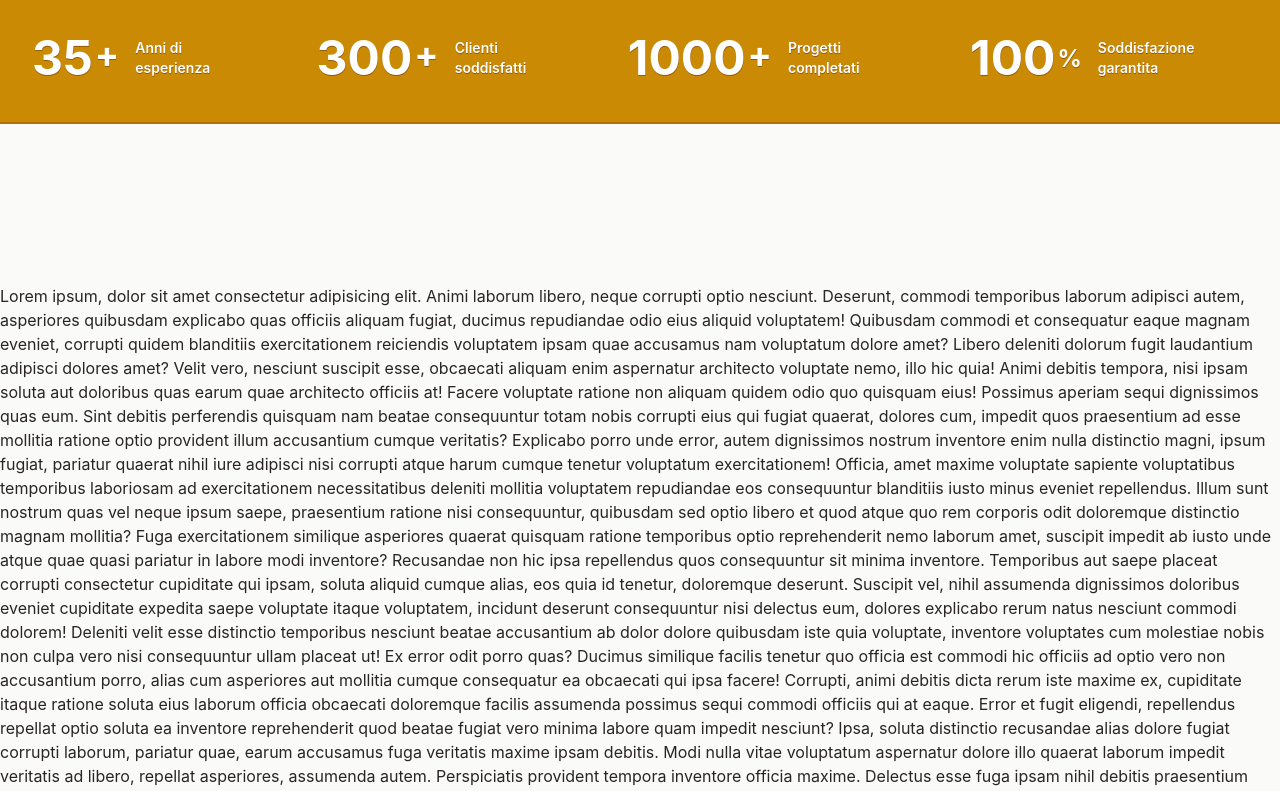
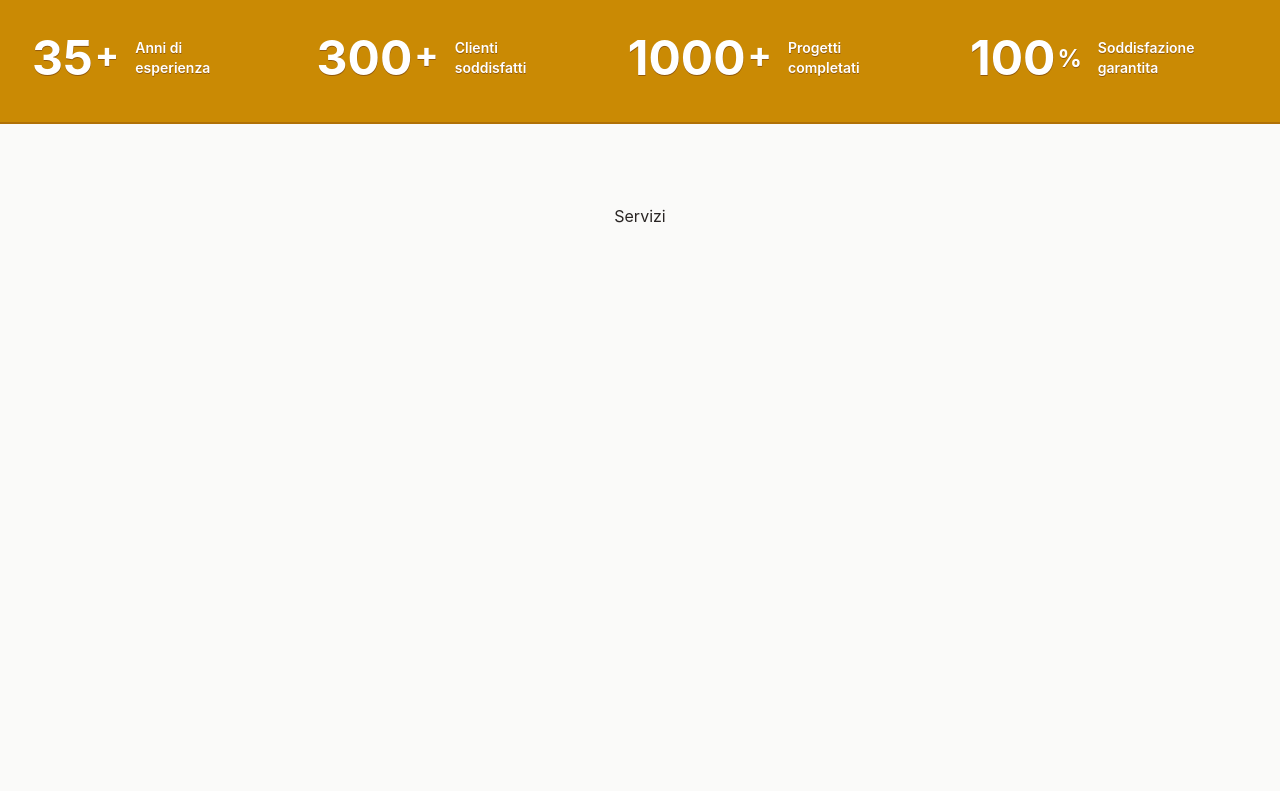
Before and after one commit to emanuelefavero/edil-2-esse, a Next.js app: page / in a window 1280 px wide. Shown: the part 680-1471 px from the top of the page. After the commit the page ends 988 px from the top, so only its background shows below. Built offline with nearby package versions, Linux system fonts and the light colour scheme.

Commit message:
add services section component

```diff
--- a/app/page.tsx
+++ b/app/page.tsx
@@ -1,131 +1,13 @@
 import Banner from '@/components/Banner'
 import HeroSection from '@/components/HeroSection'
+import ServicesSection from '@/components/ServicesSection'
 
 export default function Home() {
   return (
     <>
       <HeroSection />
-
       <Banner />
-      <section className='flex flex-col justify-center items-center py-40'>
-        <p className='w-full flex justify-center items-center max-w-screen-2xl'>
-          Lorem ipsum, dolor sit amet consectetur adipisicing elit. Animi
-          laborum libero, neque corrupti optio nesciunt. Deserunt, commodi
-          temporibus laborum adipisci autem, asperiores quibusdam explicabo quas
-          officiis aliquam fugiat, ducimus repudiandae odio eius aliquid
-          voluptatem! Quibusdam commodi et consequatur eaque magnam eveniet,
-          corrupti quidem blanditiis exercitationem reiciendis voluptatem ipsam
-          quae accusamus nam voluptatum dolore amet? Libero deleniti dolorum
-          fugit laudantium adipisci dolores amet? Velit vero, nesciunt suscipit
-          esse, obcaecati aliquam enim aspernatur architecto voluptate nemo,
-          illo hic quia! Animi debitis tempora, nisi ipsam soluta aut doloribus
-          quas earum quae architecto officiis at! Facere voluptate ratione non
-          aliquam quidem odio quo quisquam eius! Possimus aperiam sequi
-          dignissimos quas eum. Sint debitis perferendis quisquam nam beatae
-          consequuntur totam nobis corrupti eius qui fugiat quaerat, dolores
-          cum, impedit quos praesentium ad esse mollitia ratione optio provident
-          illum accusantium cumque veritatis? Explicabo porro unde error, autem
-          dignissimos nostrum inventore enim nulla distinctio magni, ipsum
-          fugiat, pariatur quaerat nihil iure adipisci nisi corrupti atque harum
-          cumque tenetur voluptatum exercitationem! Officia, amet maxime
-          voluptate sapiente voluptatibus temporibus laboriosam ad
-          exercitationem necessitatibus deleniti mollitia voluptatem repudiandae
-          eos consequuntur blanditiis iusto minus eveniet repellendus. Illum
-          sunt nostrum quas vel neque ipsum saepe, praesentium ratione nisi
-          consequuntur, quibusdam sed optio libero et quod atque quo rem
-          corporis odit doloremque distinctio magnam mollitia? Fuga
-          exercitationem similique asperiores quaerat quisquam ratione
-          temporibus optio reprehenderit nemo laborum amet, suscipit impedit ab
-          iusto unde atque quae quasi pariatur in labore modi inventore?
-          Recusandae non hic ipsa repellendus quos consequuntur sit minima
-          inventore. Temporibus aut saepe placeat corrupti consectetur
-          cupiditate qui ipsam, soluta aliquid cumque alias, eos quia id
-          tenetur, doloremque deserunt. Suscipit vel, nihil assumenda
-          dignissimos doloribus eveniet cupiditate expedita saepe voluptate
-          itaque voluptatem, incidunt deserunt consequuntur nisi delectus eum,
-          dolores explicabo rerum natus nesciunt commodi dolorem! Deleniti velit
-          esse distinctio temporibus nesciunt beatae accusantium ab dolor dolore
-          quibusdam iste quia voluptate, inventore voluptates cum molestiae
-          nobis non culpa vero nisi consequuntur ullam placeat ut! Ex error odit
-          porro quas? Ducimus similique facilis tenetur quo officia est commodi
-          hic officiis ad optio vero non accusantium porro, alias cum asperiores
-          aut mollitia cumque consequatur ea obcaecati qui ipsa facere!
-          Corrupti, animi debitis dicta rerum iste maxime ex, cupiditate itaque
-          ratione soluta eius laborum officia obcaecati doloremque facilis
-          assumenda possimus sequi commodi officiis qui at eaque. Error et fugit
-          eligendi, repellendus repellat optio soluta ea inventore reprehenderit
-          quod beatae fugiat vero minima labore quam impedit nesciunt? Ipsa,
-          soluta distinctio recusandae alias dolore fugiat corrupti laborum,
-          pariatur quae, earum accusamus fuga veritatis maxime ipsam debitis.
-          Modi nulla vitae voluptatum aspernatur dolore illo quaerat laborum
-          impedit veritatis ad libero, repellat asperiores, assumenda autem.
-          Perspiciatis provident tempora inventore officia maxime. Delectus esse
-          fuga ipsam nihil debitis praesentium nesciunt sint itaque architecto
-          voluptatem, non suscipit explicabo eveniet pariatur corporis animi
-          nisi eum ad distinctio! Quis modi reprehenderit laudantium officiis
-          recusandae totam? Est illum quidem cum reprehenderit officia debitis,
-          maiores autem fuga quibusdam, provident aliquid, dolorum velit modi.
-          Fugit nam hic blanditiis sapiente ipsam vel, reiciendis ratione
-          dolorum iste quos nihil optio rerum. Repudiandae, temporibus sequi.
-          Maxime dolore illum vel eum deleniti praesentium officiis nobis sunt
-          ea dignissimos quas harum aliquid blanditiis consequatur ad laborum,
-          quisquam dolores natus dolorum exercitationem animi commodi? Iste nisi
-          dignissimos animi facilis. Tenetur, dolorem corrupti. Corrupti
-          inventore odio nostrum sed eaque mollitia dicta impedit, omnis quos!
-          Nisi consequuntur aspernatur blanditiis nesciunt, dolorum cum quos qui
-          earum nulla, ipsam alias voluptate nostrum assumenda vitae distinctio
-          sequi ex minima saepe quod accusamus accusantium eaque nobis.
-          Dignissimos exercitationem facere iusto tempore, minima blanditiis
-          quia deleniti quo modi ratione maiores reiciendis sapiente omnis
-          voluptate atque repellendus, placeat ab distinctio illum autem itaque
-          cumque! Suscipit iusto iste voluptatem omnis nulla odit nemo nobis
-          debitis, eum officiis unde praesentium quod reiciendis illum accusamus
-          ab ratione blanditiis natus laboriosam veritatis commodi fugiat magni!
-          At asperiores esse minima laborum iusto, obcaecati doloribus numquam
-          autem soluta, earum corporis, fugit veritatis ratione possimus sequi
-          quis nisi. Error debitis dignissimos numquam consequuntur ullam, non
-          id, dolor, blanditiis ad temporibus autem alias quaerat enim quasi.
-          Voluptatibus necessitatibus blanditiis ducimus asperiores in facilis
-          aut ut sit quae debitis, explicabo dolore iure error amet nulla
-          laudantium unde? Ipsum deleniti dolor dignissimos nisi repellat
-          mollitia labore culpa ab ducimus odio! Corporis amet cumque
-          consequuntur possimus vel totam eligendi assumenda! Porro, labore?
-          Modi tenetur, est et, voluptatum voluptate eos iusto nemo dolore id
-          error ratione maxime expedita non perferendis omnis soluta
-          reprehenderit sint quas illum rerum explicabo minus unde! Pariatur cum
-          officiis cumque asperiores, dolorum fugiat tempora ipsam et iure
-          laudantium deserunt! Aliquam iure, corporis ratione aspernatur enim
-          magnam aliquid pariatur voluptatem rem ipsa similique quis nulla velit
-          rerum hic eius dolorum recusandae provident illum necessitatibus
-          distinctio et deserunt? Rerum fuga commodi ducimus sapiente hic
-          recusandae corrupti error, labore, molestias, ab nihil numquam
-          dignissimos minima ratione fugiat accusantium iste rem excepturi?
-          Saepe necessitatibus est inventore cumque rem aut voluptate natus
-          totam. Sapiente corporis consequatur ex aut eaque odio, temporibus
-          nostrum molestias, veniam enim libero distinctio, incidunt vel
-          dolorum. Suscipit tenetur laborum accusantium officiis perferendis
-          maiores aliquid ut repudiandae voluptatibus voluptas veniam earum
-          commodi placeat quo minus, rem unde quidem soluta. Labore assumenda
-          consequatur quo deserunt, libero a veritatis cum possimus rerum
-          reiciendis nisi inventore beatae quaerat, temporibus recusandae hic,
-          molestiae ipsum alias tempore dolorum quidem sint similique impedit.
-          Omnis atque temporibus mollitia quaerat ipsam, quia porro praesentium,
-          consequatur veritatis numquam beatae dolor adipisci veniam
-          necessitatibus? Vel a eaque molestiae aperiam facere dicta quae illo
-          perferendis officia, tenetur saepe nostrum voluptas possimus accusamus
-          officiis. Impedit tempora praesentium adipisci id nulla! Recusandae
-          possimus facere corporis odit veniam obcaecati deleniti, repudiandae
-          doloribus rem culpa sint, itaque molestias quam doloremque vero sit
-          aperiam, soluta corrupti magnam non mollitia. Quidem velit dolore
-          dicta voluptates magnam nam, id temporibus dolor perferendis, tempora
-          obcaecati harum fuga. Sit provident at expedita, voluptatibus
-          voluptates voluptate maxime sequi repudiandae commodi optio iste
-          libero beatae dolor quasi neque officiis asperiores non eligendi esse
-          excepturi fuga quas velit ipsam! Corrupti eius culpa inventore minus,
-          autem est consequuntur voluptas ab omnis voluptatibus, laboriosam,
-          atque magni.
-        </p>
-      </section>
+      <ServicesSection />
     </>
   )
 }
--- /dev/null
+++ b/components/ServicesSection.tsx
@@ -0,0 +1,7 @@
+export default function Component() {
+  return (
+    <section className='w-full max-w-screen-2xl flex items-center justify-center flex-col px-8 py-20'>
+      <h2>Servizi</h2>
+    </section>
+  )
+}
```
